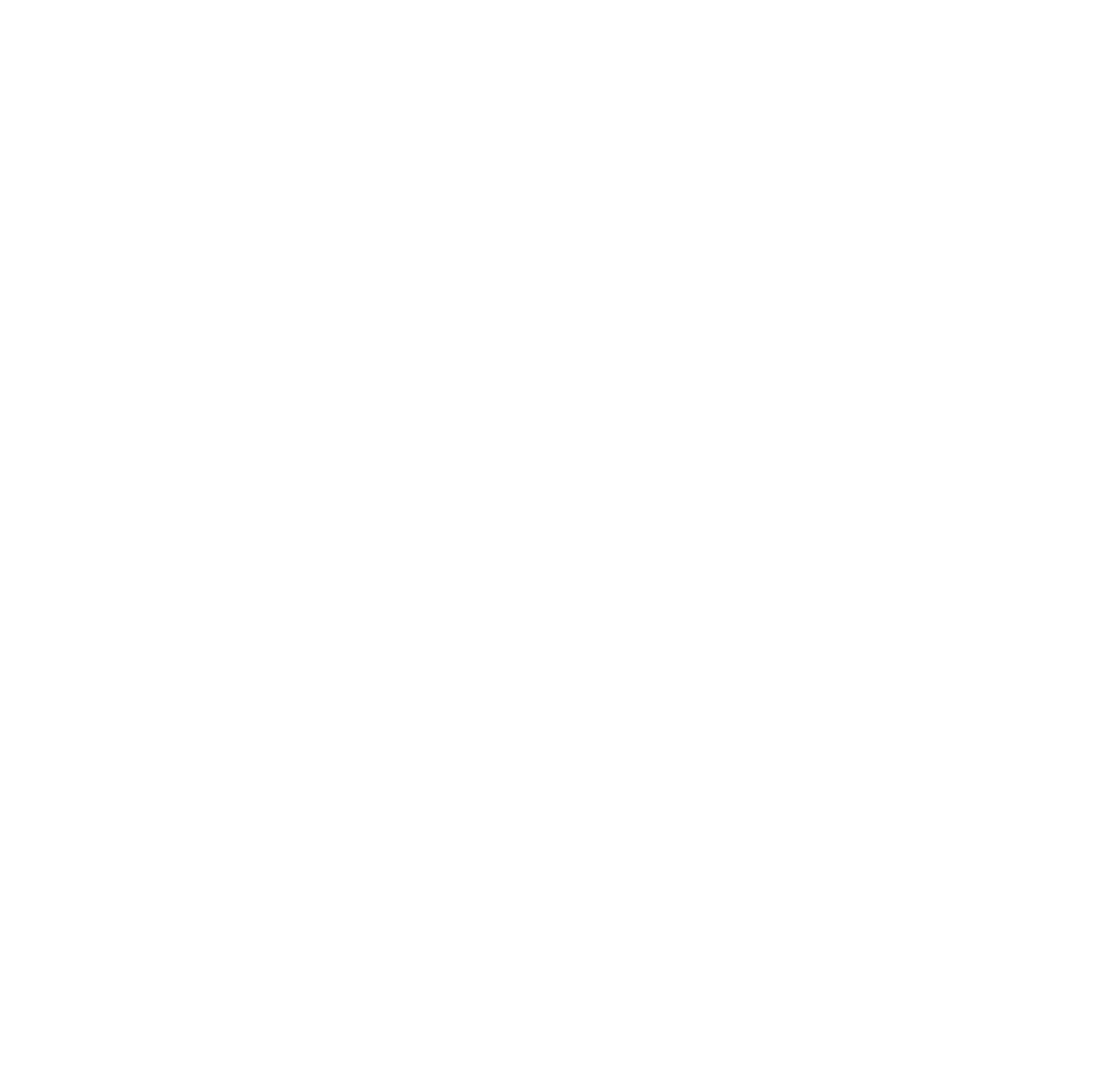
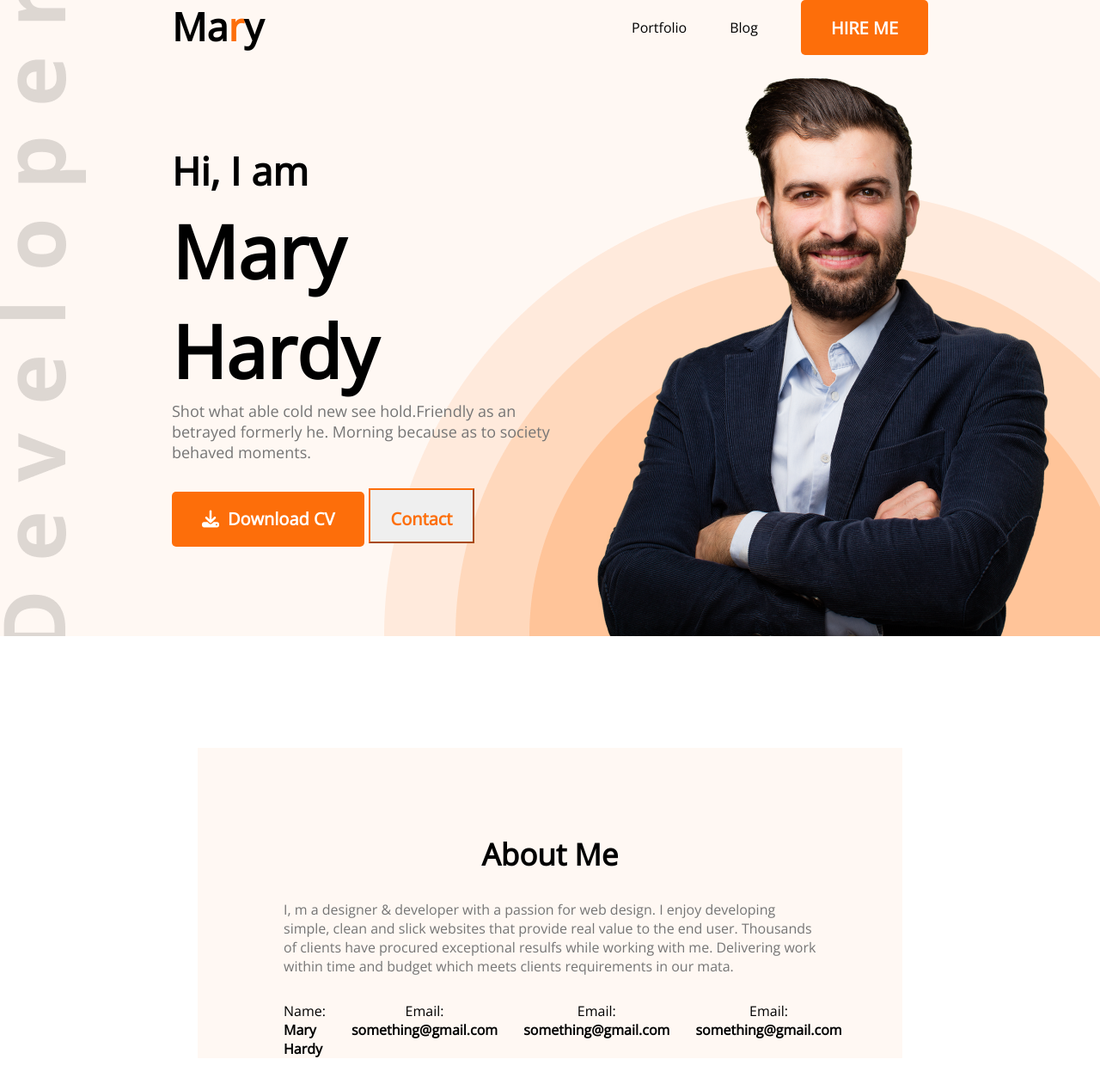
Before and after one commit to nayeem19999/Developer-portfolio, a plain HTML site: page index.html in a window 1280 px wide. Shown: the whole page at 86% size. Before the commit the page ends 800 px from the top, so only its background shows below. Drawn offline with nearby package versions, Linux system fonts and the light colour scheme.

Commit message:
something something

```diff
--- a/index.html
+++ b/index.html
@@ -1,12 +1,69 @@
 <!DOCTYPE html>
 <html lang="en">
+
 <head>
     <meta charset="UTF-8">
     <meta name="viewport" content="width=device-width, initial-scale=1.0">
     <title>Developer Portfolio</title>
     <link rel="stylesheet" href="styles/styles.css">
+    <link rel="preconnect" href="https://fonts.googleapis.com">
+    <link rel="preconnect" href="https://fonts.gstatic.com" crossorigin>
+    <link href="https://fonts.googleapis.com/css2?family=Open+Sans&display=swap" rel="stylesheet">
+    <link rel="stylesheet" href="https://cdnjs.cloudflare.com/ajax/libs/font-awesome/6.4.2/css/all.min.css" integrity="sha512-z3gLpd7yknf1YoNbCzqRKc4qyor8gaKU1qmn+CShxbuBusANI9QpRohGBreCFkKxLhei6S9CQXFEbbKuqLg0DA==" crossorigin="anonymous" referrerpolicy="no-referrer" />
 </head>
+
 <body>
+    <header class="header">
+        <nav>
+            <h2 class="header-nav">Ma<span class="text-primary">r</span>y</h2>
+            <ul>
+                <li>Portfolio</li>
+                <li>Blog</li>
+                <li><button class="btn-primary">HIRE ME</button></li>
+            </ul>
 
+        </nav>
+        <section class="banner-section">
+            <div>
+                <h3 class="banner-sub-title">Hi, I am</h3>
+                <h1 class="banner-title">Mary Hardy</h1>
+                <p class="banner-paragraph">Shot what able cold new see hold.Friendly as an betrayed formerly he. Morning because as to society
+                    behaved moments.</p>
+                <button class="btn-primary"><i class="fa-solid fa-download icon"></i>Download CV</button>
+                <button class="btn-secondary">Contact</button>
+            </div>
+            <img src="images/hardy.png" alt="">
+        </section>
+    </header>
+    <main>
+        <div class="about-me">
+            <h2 class="common-heading">About Me</h2>
+            <p class="aboutMe-description">I, m a designer & developer with a passion for web design. I enjoy developing simple, clean and slick websites that provide real value to the end user. Thousands of clients have procured exceptional resulfs while working with me. Delivering work within time and budget which meets clients requirements in our mata.</p>
+
+                <section class="about-info">
+                    <div>
+                        <p class="about-description">Name:</p>
+                        <h4>Mary Hardy</h4>
+                    </div>
+                    <div>
+                        <p class="about-description">Email:</p>
+                        <h4>something@gmail.com</h4>
+                    </div>
+                    <div>
+                        <p class="about-description">Email:</p>
+                        <h4>something@gmail.com</h4>
+                    </div>
+                    <div>
+                        <p class="about-description">Email:</p>
+                        <h4>something@gmail.com</h4>
+                    </div>
+                </section>
+
+        </div>
+    </main>
+    <footer>
+
+    </footer>
 </body>
+
 </html>
--- a/styles/styles.css
+++ b/styles/styles.css
@@ -0,0 +1,98 @@
+*{
+    margin: 0;
+    font-family: 'Open Sans', sans-serif;
+}
+.text-primary{
+    color: #FD6E0A;
+}
+.btn-secondary{
+    height: 64px;
+    color: #FD6E0A;
+    border-color: #FD6E0A;
+    font-size: 20px;
+    font-weight: 700;
+
+    padding: 20px 24px;
+}
+.btn-primary{
+    height: 64px;
+    padding: 0 35px 0 35px;
+    border-radius: 5px;
+    background-color: #FD6E0A;
+    border: none;
+    font-size: 20px;
+    font-weight: 700;
+    color: white;
+}
+.header{
+    background-color: #FFF8F3;
+    background-image: url('/images/header_bg.png'),url('/images/developer.png');
+    background-repeat: no-repeat;
+    background-position: right bottom, left;
+}
+.header-nav{
+    font-size: 45px;
+    font-weight: 800;
+}
+nav{
+    display: flex;
+    justify-content: space-between;
+    margin: 0 200px 0 200px;
+}
+nav ul{
+    display: flex;
+    align-items: center;
+}
+nav li{
+    list-style: none;
+    margin-left: 50px;
+}
+/* banner section */
+.banner-section{
+    display: flex;
+    align-items: center;
+    margin: 0 50px 0 200px;
+}
+.banner-sub-title{
+    font-size: 45px;
+    font-weight: 600;
+    margin-bottom: 5px;
+}
+.banner-title{
+    font-size: 85px;
+    font-weight: 700;
+
+}
+.banner-paragraph{
+    font-size: 18px;
+    color: #757575;
+    margin-bottom: 30px;
+}
+/* about section style */
+.about-me{
+    margin: 130px 230px;
+    background-color: #FFF8F3;
+}
+.common-heading{
+    font-size: 35px;
+    font-weight: 700;
+    text-align: center;
+    padding-top: 100px;
+
+}
+.aboutMe-description{
+    color: #757575;
+    padding:30px 100px 30px 100px;
+
+}
+.about-info{
+    display: flex;
+    gap: 30px;
+    padding: 0 100px 0 100px;
+}
+.about-description{
+    text-align: center;
+}
+.icon{
+    margin-right: 10px;
+}
```
